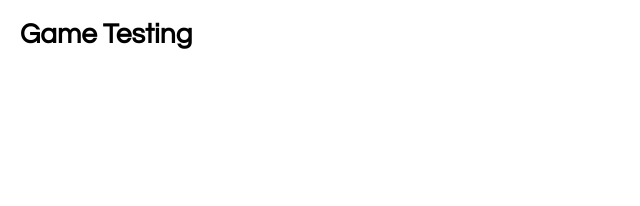
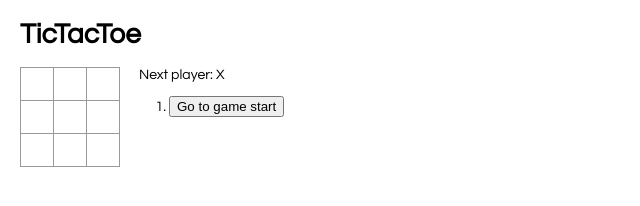
Before and after one commit to JohnB-main/CSC-496-Gatsby-React-Tic-Tac-Toe, a Gatsby site: page / in a window 1280 px wide. Shown: the whole page, without its empty margins (0-640 px from the left). Built offline with nearby package versions, Linux system fonts and the light colour scheme; Gatsby itself is replaced by a stand-in of ours.

Commit message:
Works now, with the new added class call in index.js

```diff
--- a/src/pages/index.js
+++ b/src/pages/index.js
@@ -7,169 +7,12 @@ import Game from './game.js';
 class GameTest extends React.Component {
   render() {
     return (
-      <div className="shopping-list">
-        <h1>Game Testing {this.props.name}</h1>
-
+      <div className="tictactoe">
+        <h1>TicTacToe {this.props.name}</h1>
+        <Game/>
       </div>
     );
   }
 }
 
 export default GameTest
-//// board class
-//import React from 'react'
-//import ReactDOM from 'react-dom';
-//import './style.css';
-//function Square(props) {
-//  return (
-//    <button className="square" onClick={props.onClick}>
-//      {props.value}
-//    </button>
-//  );
-//}
-//
-//class Board extends React.Component {
-//  renderSquare(i) {
-//    return (
-//      <Square
-//        value={this.props.squares[i]}
-//        onClick={() => this.props.onClick(i)}
-//      />
-//    );
-//  }
-//
-//  render() {
-//    return (
-//      <div>
-//        <div className="board-row">
-//          {this.renderSquare(0)}
-//          {this.renderSquare(1)}
-//          {this.renderSquare(2)}
-//        </div>
-//        <div className="board-row">
-//          {this.renderSquare(3)}
-//          {this.renderSquare(4)}
-//          {this.renderSquare(5)}
-//        </div>
-//        <div className="board-row">
-//          {this.renderSquare(6)}
-//          {this.renderSquare(7)}
-//          {this.renderSquare(8)}
-//        </div>
-//      </div>
-//    );
-//  }
-//}
-//Export default Board
-//
-//// game class
-//import React from 'react'
-//import ReactDOM from 'react-dom';
-//import './style.css';
-//class Game extends React.Component {
-//  constructor(props) {
-//    super(props);
-//    this.state = {
-//      history: [
-//        {
-//          squares: Array(9).fill(null)
-//        }
-//      ],
-//      stepNumber: 0,
-//      xIsNext: true
-//    };
-//  }
-//
-//  handleClick(i) {
-//    const history = this.state.history.slice(0, this.state.stepNumber + 1);
-//    const current = history[history.length - 1];
-//    const squares = current.squares.slice();
-//    if (calculateWinner(squares) || squares[i]) {
-//      return;
-//    }
-//    squares[i] = this.state.xIsNext ? "X" : "O";
-//    this.setState({
-//      history: history.concat([
-//        {
-//          squares: squares
-//        }
-//      ]),
-//      stepNumber: history.length,
-//      xIsNext: !this.state.xIsNext
-//    });
-//  }
-//
-//  jumpTo(step) {
-//    this.setState({
-//      stepNumber: step,
-//      xIsNext: (step % 2) === 0
-//    });
-//  }
-//
-//  render() {
-//    const history = this.state.history;
-//    const current = history[this.state.stepNumber];
-//    const winner = calculateWinner(current.squares);
-//
-//    const moves = history.map((step, move) => {
-//      const desc = move ?
-//        'Go to move #' + move :
-//        'Go to game start';
-//      return (
-//        <li key={move}>
-//          <button onClick={() => this.jumpTo(move)}>{desc}</button>
-//        </li>
-//      );
-//    });
-//
-//    let status;
-//    if (winner) {
-//      status = "Winner: " + winner;
-//    } else {
-//      status = "Next player: " + (this.state.xIsNext ? "X" : "O");
-//    }
-//
-//    return (
-//      <div className="game">
-//        <div className="game-board">
-//          <Board
-//            squares={current.squares}
-//            onClick={i => this.handleClick(i)}
-//          />
-//        </div>
-//        <div className="game-info">
-//          <div>{status}</div>
-//          <ol>{moves}</ol>
-//        </div>
-//      </div>
-//    );
-//  }
-//}
-//
-//// ========================================
-//
-////might exclude maybe export will solve the issue?
-//import React from 'react'
-//import ReactDOM from 'react-dom';
-//import './style.css';
-//ReactDOM.render(<Game />, document.getElementById("root"));
-//
-//function calculateWinner(squares) {
-//  const lines = [
-//    [0, 1, 2],
-//    [3, 4, 5],
-//    [6, 7, 8],
-//    [0, 3, 6],
-//    [1, 4, 7],
-//    [2, 5, 8],
-//    [0, 4, 8],
-//    [2, 4, 6]
-//  ];
-//  for (let i = 0; i < lines.length; i++) {
-//    const [a, b, c] = lines[i];
-//    if (squares[a] && squares[a] === squares[b] && squares[a] === squares[c]) {
-//      return squares[a];
-//    }
-//  }
-//  return null;
-//}
```
